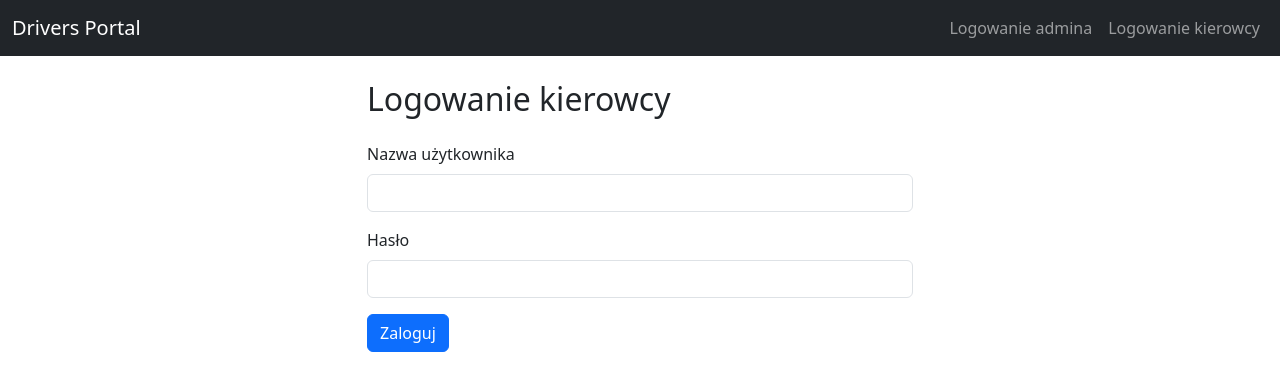
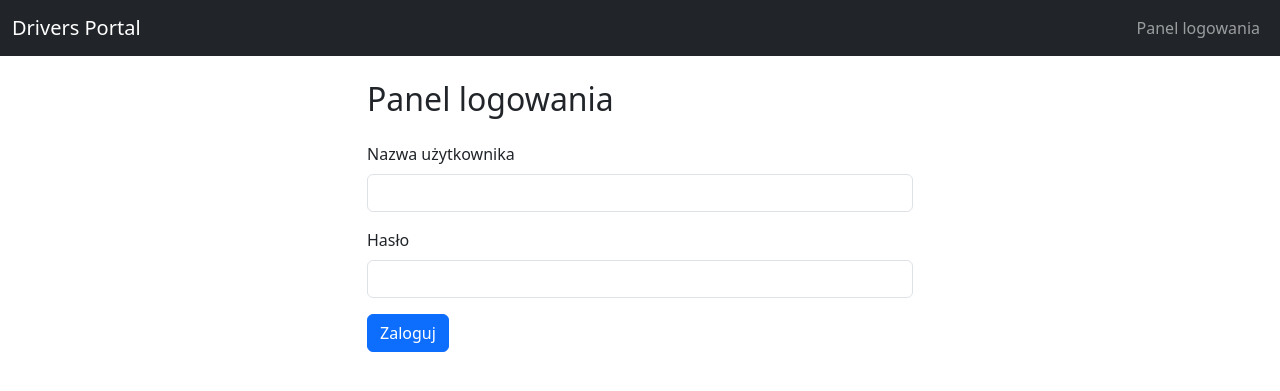
Before and after one commit to weso90/drivers-portal, a Flask app: page / in a window 1280 px wide. Shown: the top 391 px of the page. Run offline with Flask 3, Linux system fonts and the light colour scheme.

Commit message:
login user - small fix

```diff
--- a/app/__init__.py
+++ b/app/__init__.py
@@ -19,7 +19,7 @@ migrate = Migrate()
 login_manager = LoginManager()
 
 #ustawienia dla niezalogowanych
-login_manager.login_view = 'driver_login'
+login_manager.login_view = 'login_panel'
 login_manager.login_message = 'Strona wymaga logowania'
 login_manager.login_message_category = 'warning'
 
--- a/app/routes.py
+++ b/app/routes.py
@@ -27,34 +27,6 @@ def _extract_date_from_filename(filename: str):
 ###   ADMIN ROUTES
 ##########################
 
-@app.route('/admin/login', methods=['GET', 'POST'])
-def admin_login():
-    """
-    Logowanie administratora
-    """
-    #jeżeli administrator jest już zalogowany, przenieś go do strony admin_dashboard
-    if current_user.is_authenticated and current_user.role == 'admin':
-        return redirect(url_for('admin_dashboard'))
-
-    if request.method == 'POST':
-        username = request.form.get('username')
-        password = request.form.get('password')
-
-        user = User.query.filter_by(username=username).first()
-
-        #sprawdzamy po wprowadzeniu danych do formularza czy użytkownik istnieje, hasło się zgadza i czy ma rolę admin
-        if user and user.check_password(password) and user.role == 'admin':
-            login_user(user) #funkcja z Flask-Login do zalogowania użytkownika
-            flash('Zalogowano pomyślnie', 'success')
-            return redirect(url_for('admin_dashboard'))
-        else:
-            flash('Nieprawidłowe dane bądź brak uprawnień', 'danger')
-            return redirect(url_for('admin_login'))
-
-    return render_template('admin/login.html')
-
-
-
 @app.route('/admin/dashboard')
 @login_required
 def admin_dashboard():
@@ -64,7 +36,7 @@ def admin_dashboard():
     #jeżeli nie loguje się administrator to przekierowanie na stronę admin_login
     if current_user.role != 'admin':
         flash('Brak uprawnień administratora', 'danger')
-        return redirect(url_for('admin_login'))
+        return redirect(url_for('login_panel'))
 
     drivers = User.query.filter_by(role='driver').all()
     return render_template('admin/dashboard.html', drivers=drivers)
@@ -79,7 +51,7 @@ def add_driver():
     """
     if current_user.role != 'admin':
         flash('Brak uprawnień administratora', 'danger')
-        return redirect(url_for('admin_login'))
+        return redirect(url_for('login_panel'))
 
     form = AddDriverForm()
     if form.validate_on_submit():
@@ -112,7 +84,7 @@ def upload_csv():
     """
     if current_user.role != 'admin':
         flash('Brak uprawnień administratora', 'danger')
-        return redirect(url_for('admin_login'))
+        return redirect(url_for('login_panel'))
 
     form = CSVUploadForm()
     if request.method == 'POST' and form.validate_on_submit():
@@ -222,11 +194,29 @@ def upload_csv():
 ###   DRIVER ROUTES
 ##########################
 
+@app.route('/dashboard')
+@login_required
+def driver_dashboard():
+    """
+    Prosty panel kierowcy - do rozbudowy
+    """
+    if current_user.role != 'driver':
+        flash('Brak uprawnień.', 'danger')
+        return redirect(url_for('login_panel'))
+
+    return render_template('driver/dashboard.html', driver=current_user)
+
+
+
+##########################
+###   LOGOWANIE I WYLOGOWYWANIE
+##########################
+
 @app.route('/', methods=['GET', 'POST'])
 @app.route('/login', methods=['GET', 'POST'])
-def driver_login():
+def login_panel():
     """
-    Logowanie kierowcy
+    Panel logowania
     """
     if current_user.is_authenticated:
         if current_user.role == 'admin':
@@ -247,27 +237,7 @@ def driver_login():
         else:
             flash('Nieprawidłowe dane logowania', 'danger')
 
-    return render_template('driver/login.html', form=form)
-
-
-
-@app.route('/dashboard')
-@login_required
-def driver_dashboard():
-    """
-    Prosty panel kierowcy - do rozbudowy
-    """
-    if current_user.role != 'driver':
-        flash('Brak uprawnień.', 'danger')
-        return redirect(url_for('driver_login'))
-
-    return render_template('driver/dashboard.html', driver=current_user)
-
-
-
-##########################
-###   WYLOGOWYWANIE
-##########################
+    return render_template('login.html', form=form)
 
 @app.route('/logout')
 @login_required
@@ -278,4 +248,4 @@ def logout():
     """
     logout_user()
     flash('Zostałeś poprawnie wylogowany', 'info')
-    return redirect(url_for('driver_login'))
+    return redirect(url_for('login_panel'))
--- a/app/templates/base.html
+++ b/app/templates/base.html
@@ -25,10 +25,7 @@
             </li>
           {% else %}
             <li class="nav-item">
-              <a class="nav-link" href="{{ url_for('admin_login') }}">Logowanie admina</a>
-            </li>
-            <li class="nav-item">
-              <a class="nav-link" href="{{ url_for('driver_login') }}">Logowanie kierowcy</a>
+              <a class="nav-link" href="{{ url_for('login_panel') }}">Panel logowania</a>
             </li>
           {% endif %}
         </ul>
--- a/app/templates/driver/login.html
+++ b/app/templates/login.html
@@ -1,11 +1,11 @@
 {% extends "base.html" %}
 
-{% block title %}Logowanie kierowcy{% endblock %}
+{% block title %}Panel logowania{% endblock %}
 
 {% block content %}
   <div class="row justify-content-center">
     <div class="col-md-6">
-      <h2 class="mb-4">Logowanie kierowcy</h2>
+      <h2 class="mb-4">Panel logowania</h2>
       <form method="POST">
         {{ form.hidden_tag() }}
         <div class="mb-3">
```
Also changed, not shown: app/templates/admin/login.html (deleted, +0 -23 lines), CHANGELOG.md, README.md.
